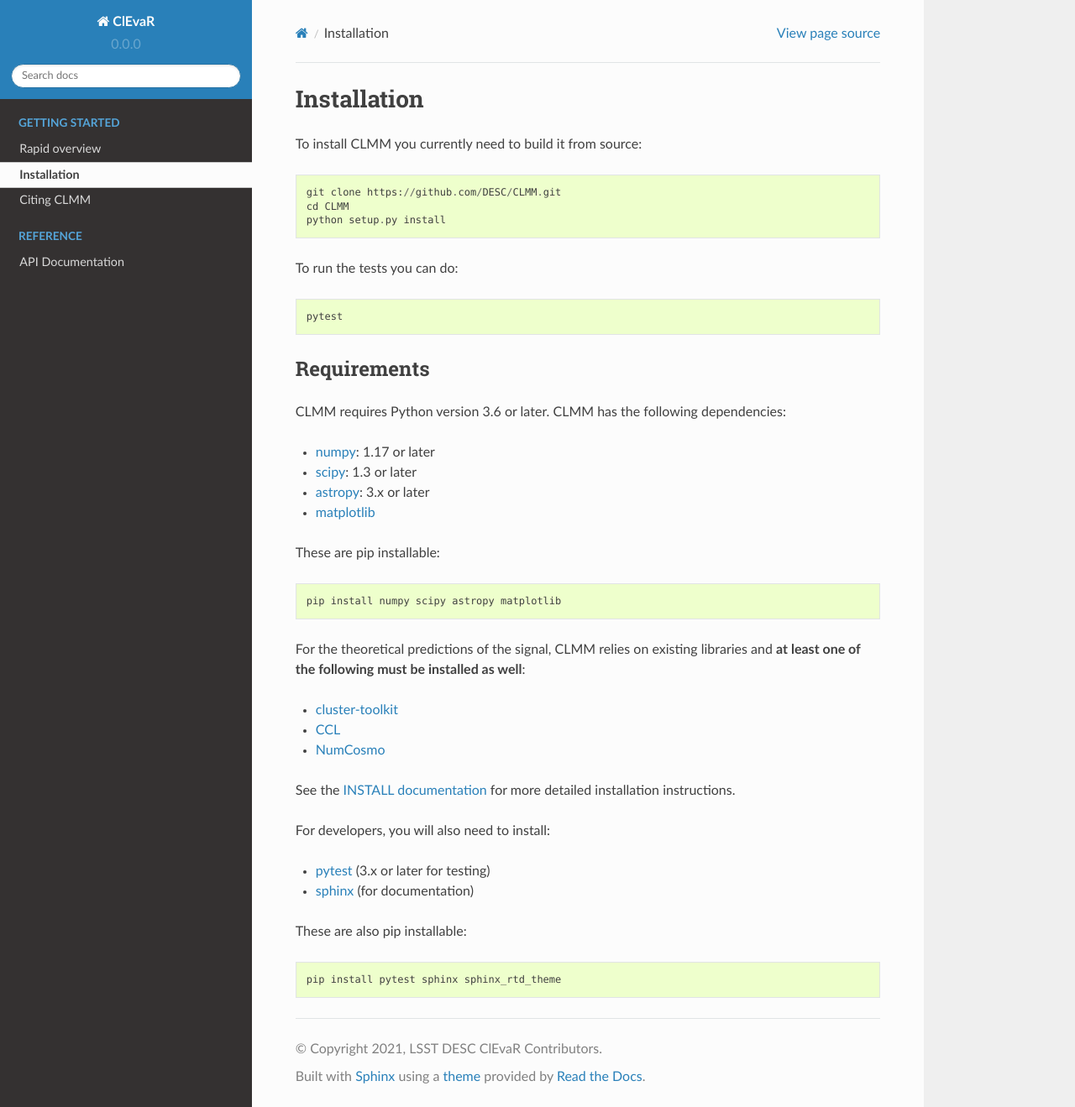
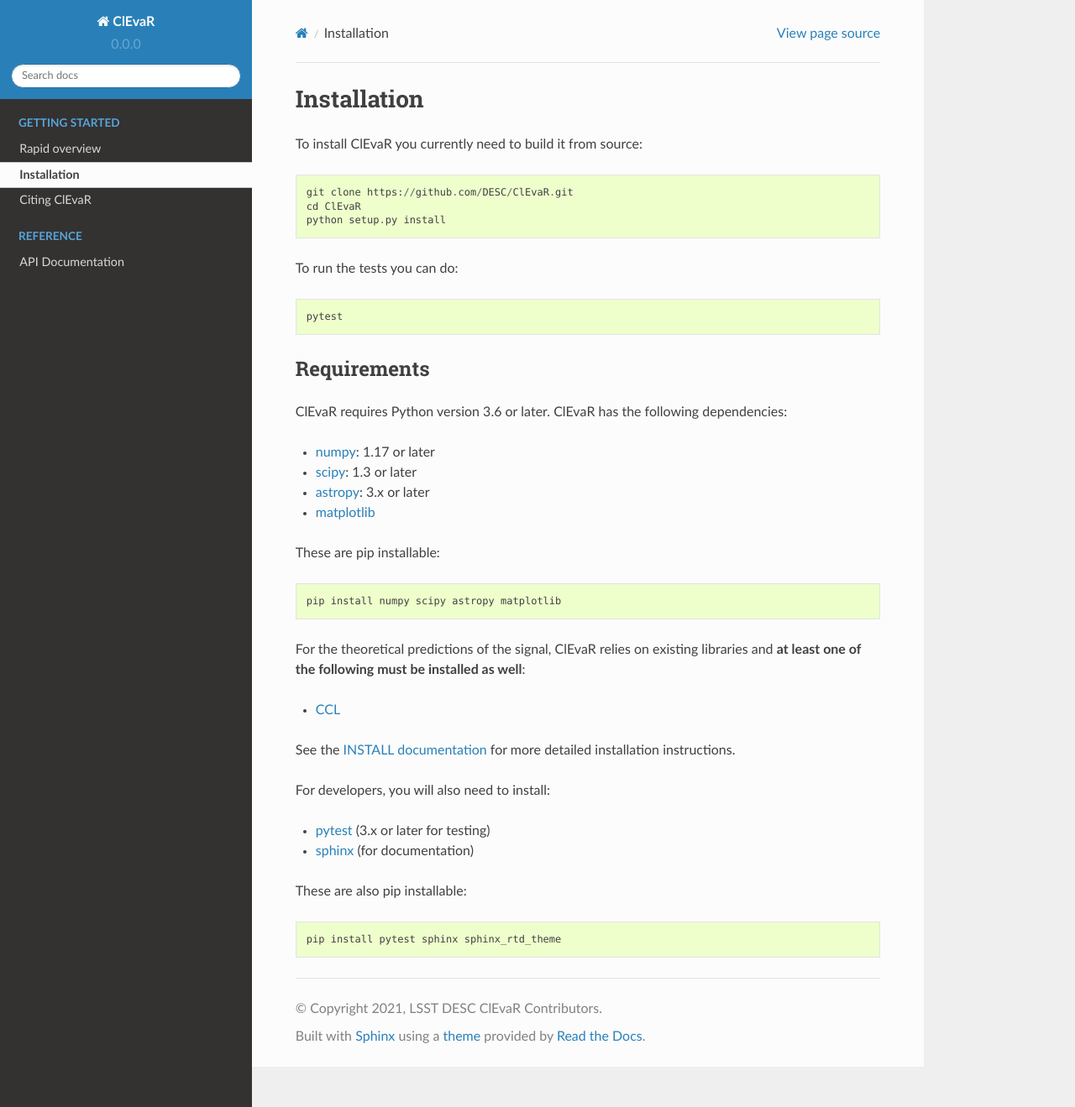
Before and after one commit to LSSTDESC/clevar, a Sphinx documentation site: the page built from docs/source/installation.rst, in a window 1280 px wide and 1319 px high. Shown: the whole window at 84% size. Built offline with Sphinx 7.4.7 and the Read the Docs theme 2.0.0, drawn with Linux system fonts in a browser that asks for light colours.

Commit message:
update docs

```diff
--- a/docs/source/installation.rst
+++ b/docs/source/installation.rst
@@ -2,10 +2,10 @@
 Installation
 **************
 
-To install CLMM you currently need to build it from source::
+To install ClEvaR you currently need to build it from source::
 
-  git clone https://github.com/DESC/CLMM.git
-  cd CLMM
+  git clone https://github.com/DESC/ClEvaR.git
+  cd ClEvaR
   python setup.py install
 
 To run the tests you can do::
@@ -14,7 +14,7 @@
 
 Requirements
 ============
-CLMM requires Python version 3.6 or later.  CLMM has the following dependencies:
+ClEvaR requires Python version 3.6 or later.  ClEvaR has the following dependencies:
 
 - `numpy <http://www.numpy.org/>`_: 1.17 or later
 - `scipy <http://www.scipy.org/>`_: 1.3 or later
@@ -26,13 +26,11 @@
   pip install numpy scipy astropy matplotlib
 
 
-For the theoretical predictions of the signal, CLMM relies on existing libraries and **at least one of the following must be installed as well**:
+For the theoretical predictions of the signal, ClEvaR relies on existing libraries and **at least one of the following must be installed as well**:
 
-- `cluster-toolkit <https://cluster-toolkit.readthedocs.io/en/latest/>`_
 - `CCL <https://ccl.readthedocs.io/en/v2.0.0/>`_
-- `NumCosmo <https://numcosmo.github.io/>`_
 
-See the `INSTALL documentation <https://github.com/LSSTDESC/CLMM/blob/master/INSTALL.md>`_ for more detailed installation instructions.
+See the `INSTALL documentation <https://github.com/LSSTDESC/ClEvaR/blob/master/INSTALL.md>`_ for more detailed installation instructions.
 
 For developers, you will also need to install:
 
```
Also changed, not shown: docs/source/citing.rst (+5 -5 lines), docs/source/index_body.rst (+6 -10 lines).
